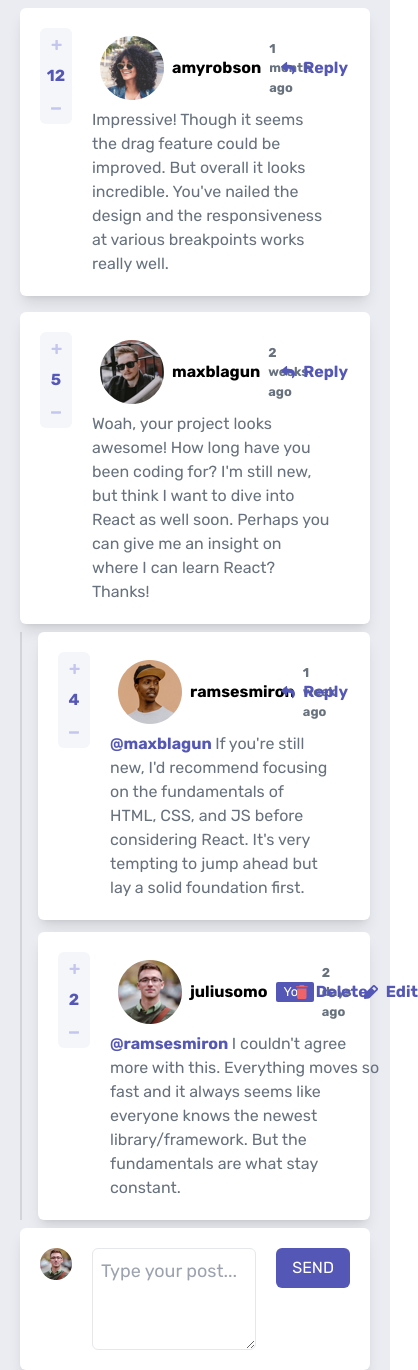
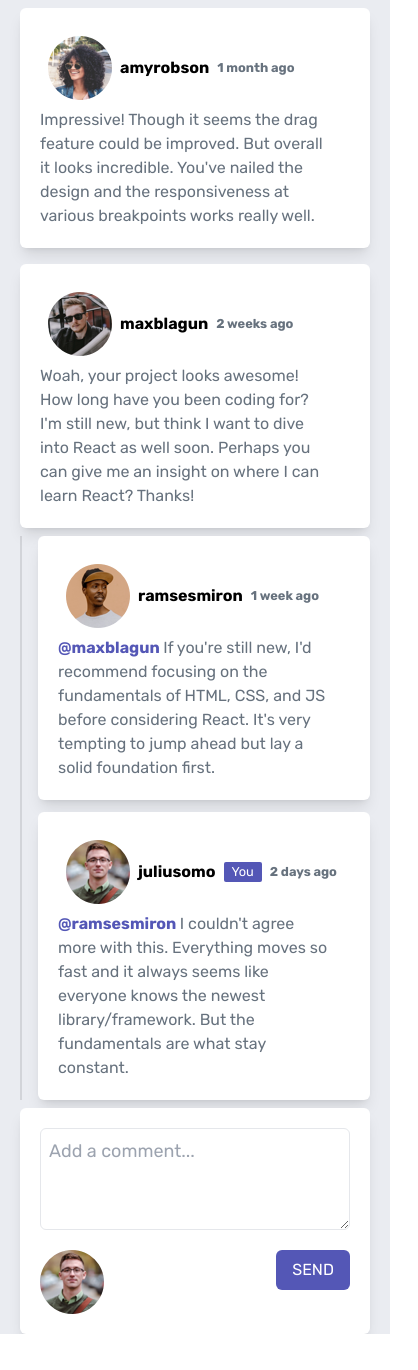
Before and after one commit to emanuel-ra/Interactive-comments-section, a React (Vite) app: page / in a window 390 px wide. Shown: the whole page, 418 px wide, since content can reach past the window. After the commit the page ends 1334 px from the top, so only its background shows below. Built offline with nearby package versions, Linux system fonts and the light colour scheme.

Commit message:
create post responsive

```diff
--- a/src/components/CreatePost.jsx
+++ b/src/components/CreatePost.jsx
@@ -24,12 +24,12 @@ export default function CreatePost() {
 
   return (
     <>
-        <article className='form-post'>
-            <div>
+        <article className='form-post justify-between'>
+            <div className="order-2 lg:order-1 w-1/3 lg:w-24">
                 <img src={data.currentUser.image.webp} alt={data.currentUser.username} className='' />
             </div>
-            <textarea name="" id="textComment" rows="3" placeholder='Type your post...'></textarea>
-            <div>
+            <textarea className="order-1 w-full" name="" id="textComment" rows="3" placeholder='Add a comment...'></textarea>
+            <div className="w-1/3 lg:w-24 flex items-start justify-end g:w-24 order-3">
                 <button className='btn btn-send' onClick={handlePost}>SEND</button>
             </div>
         </article>
--- a/src/components/Post.jsx
+++ b/src/components/Post.jsx
@@ -5,6 +5,7 @@ import  BodyPost  from "./BodyPost"
 import  ReplyPost  from "./ReplyPost"
 import EditPost from "./EditPost";
 import { timeAgo } from "../utils/post";
+import PostScoreButtons from "./PostScoreButtons";
 
 export default function Post({ data , currentUser, mainPostId }) {
     const [reply,setReply] = useState(false)
@@ -42,15 +43,8 @@ export default function Post({ data , currentUser, mainPostId }) {
     return (
         <>
             <article className="post">
-
-                <div className='btn-group'>
-                    <button onClick={handleScorePlus}>
-                        <img src={iconPlus} alt="Plus One" />
-                    </button>
-                    <button>{data.score}</button>
-                    <button type='button' onClick={handleScoreMinus}>
-                        <img src={iconMinus} alt="Minus One" />
-                    </button>
+                <div className='hidden btn-group'>
+                    <PostScoreButtons handleScorePlus={handleScorePlus} handleScoreMinus={handleScoreMinus} score={data.score} />
                 </div>
 
                 <div className='body'>
@@ -64,7 +58,7 @@ export default function Post({ data , currentUser, mainPostId }) {
                             <small className='font-semibold text-grayish-blue'>{(Number.isInteger(data.createdAt)) ? timeAgo(data.createdAt):data.createdAt}</small>
                         </span>
 
-                        <span className='p-2 flex gap-2'>
+                        <span className='lg:p-2 lg:flex lg:gap-2 hidden'>
                             {(currentUser!==data.user.username) &&
                                 <button className='flex gap-2 items-center text-moderate-blue font-semibold hover:opacity-50' onClick={handleReply}>
                                     <img src={iconReply} alt="Reply" /> Reply
--- /dev/null
+++ b/src/components/PostScoreButtons.jsx
@@ -0,0 +1,15 @@
+import { iconMinus, iconPlus } from "../assets/images";
+
+export default function PostScoreButtons({handleScorePlus,handleScoreMinus, score}) {
+  return (
+    <>
+        <button onClick={handleScorePlus}>
+            <img src={iconPlus} alt="Plus One" />
+        </button>
+        <button>{score}</button>
+        <button type='button' onClick={handleScoreMinus}>
+            <img src={iconMinus} alt="Minus One" />
+        </button>
+    </>
+  )
+}
--- a/src/index.css
+++ b/src/index.css
@@ -38,7 +38,7 @@
     @apply text-grayish-blue pr-5
   }
   .post > .btn-group{
-    @apply flex flex-col h-24
+    @apply lg:flex lg:flex-col lg:h-24 lg:block
   }
   .post > .btn-group button{
     @apply w-8 h-1/3  p-2 flex justify-center items-center bg-very-light-gray font-bold text-moderate-blue
@@ -53,7 +53,7 @@
     @apply w-full lg:w-[85%] flex flex-col gap-3 border-l-2 pl-4 lg:pl-10 border-black/10
   }
   .form-post{
-    @apply w-full flex bg-white rounded-md p-5 gap-5 shadow-lg
+    @apply w-full flex flex-wrap lg:flex-nowrap lg:flex-row bg-white rounded-md p-5 gap-5 shadow-lg
   }
   .form-edit-post{
     @apply w-full flex bg-white p-5 gap-5
```
